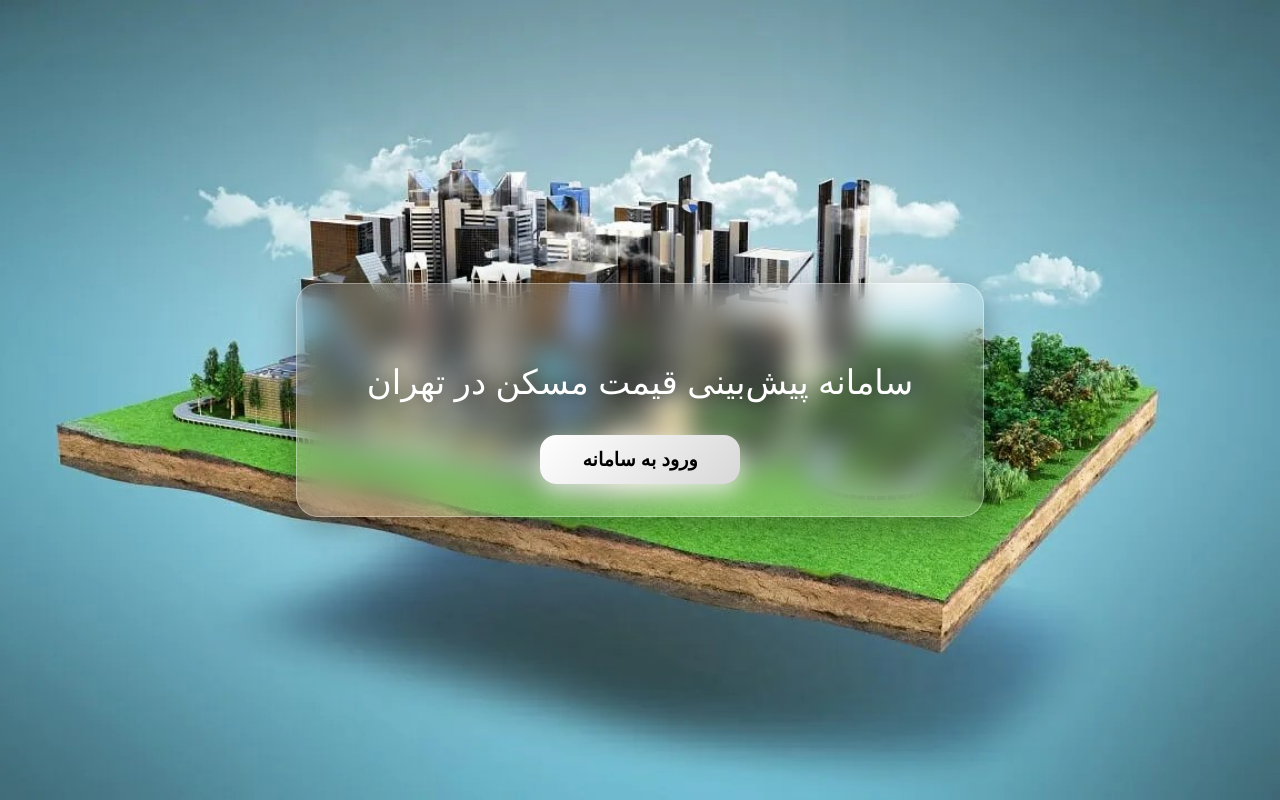
After one commit to Moein1239/HousePrice_Tehran, a Django app: page / in a window 1280 px wide. The commit adds this page. Run offline with Django 5.2, Linux system fonts and the light colour scheme; parts of the project's set-up code (start-up, migrations or seed data) failed here and were passed over.

Commit message:
Added Wellcome Page( Django )

```diff
--- a/houseprice_Predictor/houseprice_Predictor/urls.py
+++ b/houseprice_Predictor/houseprice_Predictor/urls.py
@@ -1,8 +1,11 @@
 
 from django.contrib import admin
 from django.urls import path, include
+from predictor import views
+
 
 urlpatterns = [
     path('admin/', admin.site.urls),
     path('api/', include('predictor.urls')),  # API root: /api/predict/
+    path('', views.home, name='home'),
 ]
--- /dev/null
+++ b/houseprice_Predictor/predictor/templates/predictor/home.html
@@ -0,0 +1,89 @@
+{% load static %}
+
+<!DOCTYPE html>
+<html lang="fa" dir="rtl">
+<head>
+    <meta charset="UTF-8">
+    <title>سامانه پیش‌ بینی قیمت مسکن در تهران</title>
+
+    <style>
+        body, html {
+            margin: 0;
+            padding: 0;
+            height: 100%;
+            font-family: "Vazirmatn", sans-serif;
+        }
+
+        /*Background photo*/
+        .hero {
+            height: 100vh;
+            background-image: url("{% static 'real-estate.jpg' %}");
+            background-size: cover;
+            background-position: center;
+            display: flex;
+            justify-content: center;
+            align-items: center;
+        }
+
+        /* Liquied Glass Box */
+        .glass-box {
+            background: rgba(255, 255, 255, 0.18);
+            backdrop-filter: blur(14px);
+            -webkit-backdrop-filter: blur(14px);
+            border-radius: 22px;
+            padding: 45px 70px;
+            text-align: center;
+            border: 1px solid rgba(255, 255, 255, 0.35);
+            box-shadow: 0 10px 35px rgba(0, 0, 0, 0.35);
+            animation: fadeIn 1.1s ease-out;
+        }
+
+        /* Title */
+        .glass-box h1 {
+            color: #ffffff;
+            font-size: 34px;
+            font-weight: 500;
+            margin-bottom: 35px;
+            line-height: 1.8;
+            text-shadow: 0 0 18px rgba(0,0,0,0.55);
+        }
+
+        /* Btn */
+        .lux-btn {
+            background: linear-gradient(135deg, #ffffff, #d8d8d8);
+            color: #000;
+            padding: 14px 42px;
+            border-radius: 16px;
+            text-decoration: none;
+            font-size: 19px;
+            font-weight: 600;
+            border: none;
+            cursor: pointer;
+            transition: 0.35s;
+            box-shadow: 0 8px 25px rgba(255, 255, 255, 0.75);
+        }
+
+        .lux-btn:hover {
+            transform: translateY(-4px);
+            box-shadow: 0 12px 35px rgba(255, 255, 255, 0.95);
+        }
+
+        /* Welcome Anime */
+        @keyframes fadeIn {
+            from { opacity: 0; transform: translateY(30px); }
+            to   { opacity: 1; transform: translateY(0); }
+        }
+
+    </style>
+</head>
+<body>
+
+<div class="hero">
+    <div class="glass-box">
+        <h1>سامانه پیش‌بینی قیمت مسکن در تهران</h1>
+        <a href="/api/" class="lux-btn">ورود به سامانه</a>
+    </div>
+</div>
+
+</body>
+</html>
--- a/houseprice_Predictor/predictor/urls.py
+++ b/houseprice_Predictor/predictor/urls.py
@@ -2,6 +2,12 @@ from django.urls import path
 from .views import PredictPriceAPI, predict_price
 
 urlpatterns = [
-    path('', predict_price, name='predict_price'),            # صفحه HTML --> /api/
-    path('predict/', PredictPriceAPI.as_view(), name='api_predict'),  # API --> /api/predict/
+    path('', predict_price, name='predict_price'),            # صفحه HTML  /api/
+    path('predict/', PredictPriceAPI.as_view(), name='api_predict'),  # API  /api/predict/
 ]
+
+
+from django.shortcuts import render
+
+def home(request):
+    return render(request, 'home.html')
--- a/houseprice_Predictor/predictor/views.py
+++ b/houseprice_Predictor/predictor/views.py
@@ -115,10 +115,14 @@ def predict_price(request):
     address_choices = list(address_encoder.classes_)
 
 
-
     return render(request, "predictor/predict.html", {
         "prediction": prediction,
         "error": error,
         "negative_input_warning": negative_input_warning,
         "address_choices": address_choices
     })
+
+from django.shortcuts import render
+
+def home(request):
+    return render(request, 'predictor/home.html')
```
Also changed, not shown: houseprice_Predictor/predictor/templates/predictor/predict.html (+2 -5 lines), houseprice_Predictor/predictor/static/real-estate.jpg (added).
